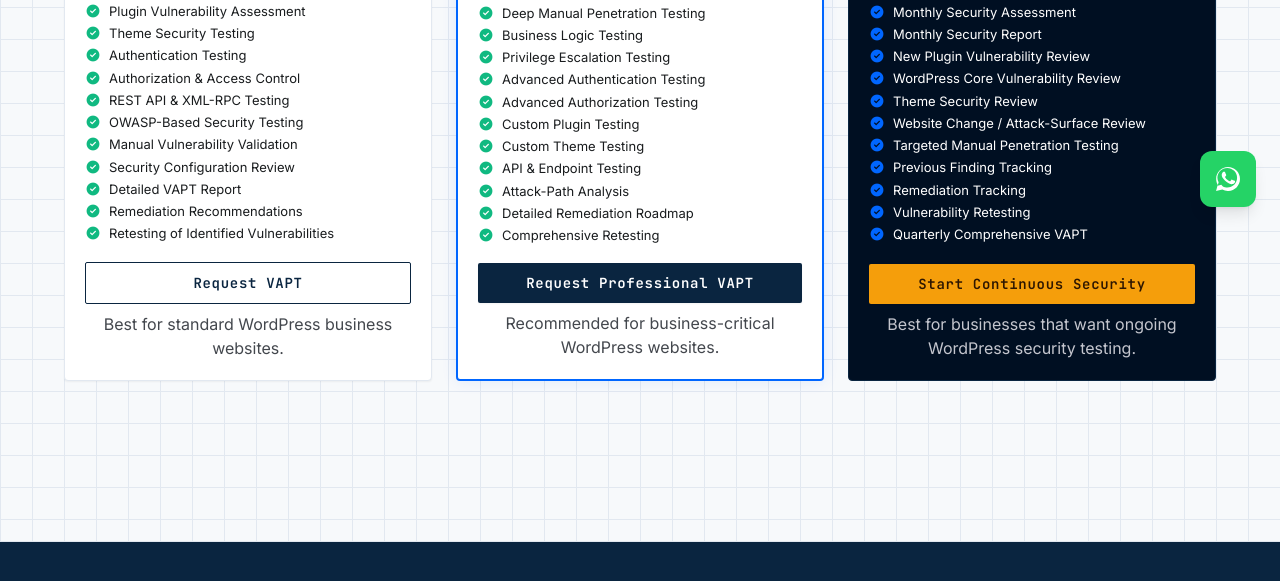
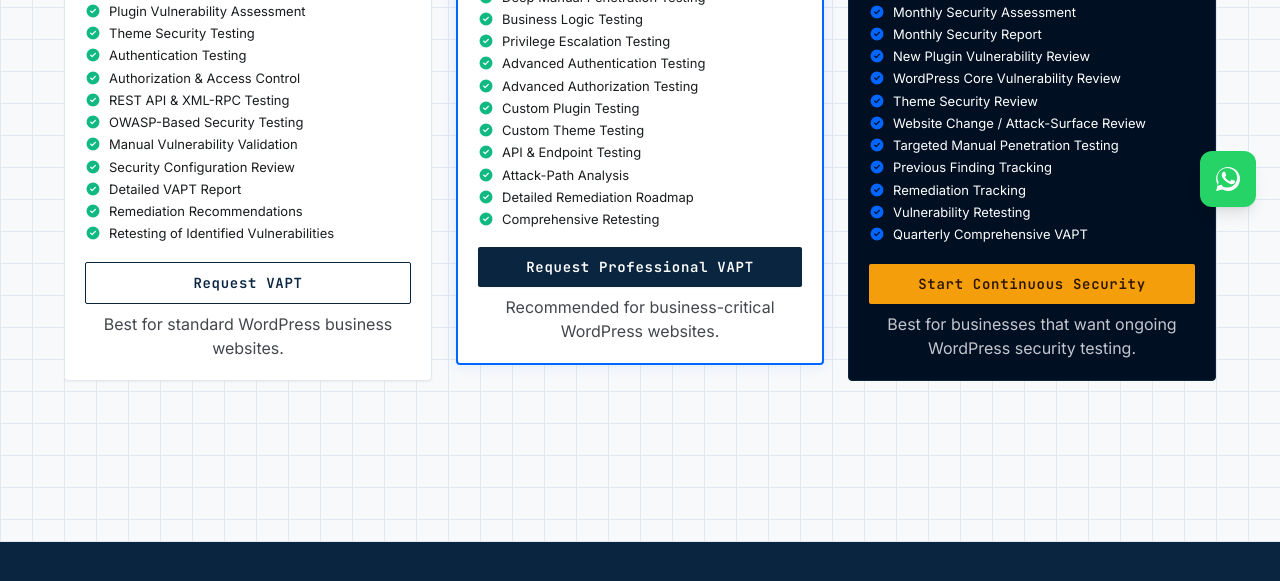
Before and after one commit to Randhir-2024/wpsecureaudit.com, an Eleventy site: page src/pricing.html in a window 1280 px wide. Shown: the part 569-1150 px from the top of the page. Built offline with nearby package versions, Linux system fonts and the light colour scheme; Eleventy itself is replaced by a stand-in of ours; files that its build step writes are made by us from their sources.

Commit message:
Restore translate-y raised layout for middle pricing card and add mt-14 grid container top margin to prevent fixed header overlap

```diff
--- a/src/pricing.html
+++ b/src/pricing.html
@@ -205,7 +205,7 @@
                 </p>
 </section>
 <!-- Pricing Cards (Bento/Asymmetric Layout) -->
-<div class="grid grid-cols-1 md:grid-cols-3 gap-gutter mb-24 items-stretch">
+<div class="grid grid-cols-1 md:grid-cols-3 gap-gutter mb-24 items-stretch mt-10 md:mt-14">
             <!-- Tier 1: Essential WordPress VAPT -->
             <div class="bg-surface-container-lowest border border-grid-line rounded-lg p-5 flex flex-col relative overflow-hidden group hover:border-cyber-blue-bright transition-colors shadow-sm">
                 <div class="mb-3 pb-3 border-b border-grid-line">
@@ -277,7 +277,7 @@
                 </div>
             </div>
             <!-- Tier 2: Professional WordPress VAPT (Highlighted) -->
-            <div class="bg-surface-container-lowest border-2 border-cyber-blue-bright rounded-lg p-5 flex flex-col relative overflow-hidden shadow-[0_0_15px_rgba(0,102,255,0.1)]">
+            <div class="bg-surface-container-lowest border-2 border-cyber-blue-bright rounded-lg p-5 flex flex-col relative overflow-hidden transform md:-translate-y-4 shadow-[0_0_15px_rgba(0,102,255,0.1)]">
                 <div class="absolute top-0 left-0 w-full h-[3px] bg-cyber-blue-bright"></div>
                 <div class="mb-3 pb-3 border-b border-grid-line">
                     <span class="text-[11px] font-label-caps text-cyber-blue-bright bg-cyber-blue-bright/10 px-2 py-0.5 rounded mb-2 inline-flex items-center gap-1.5">
```
